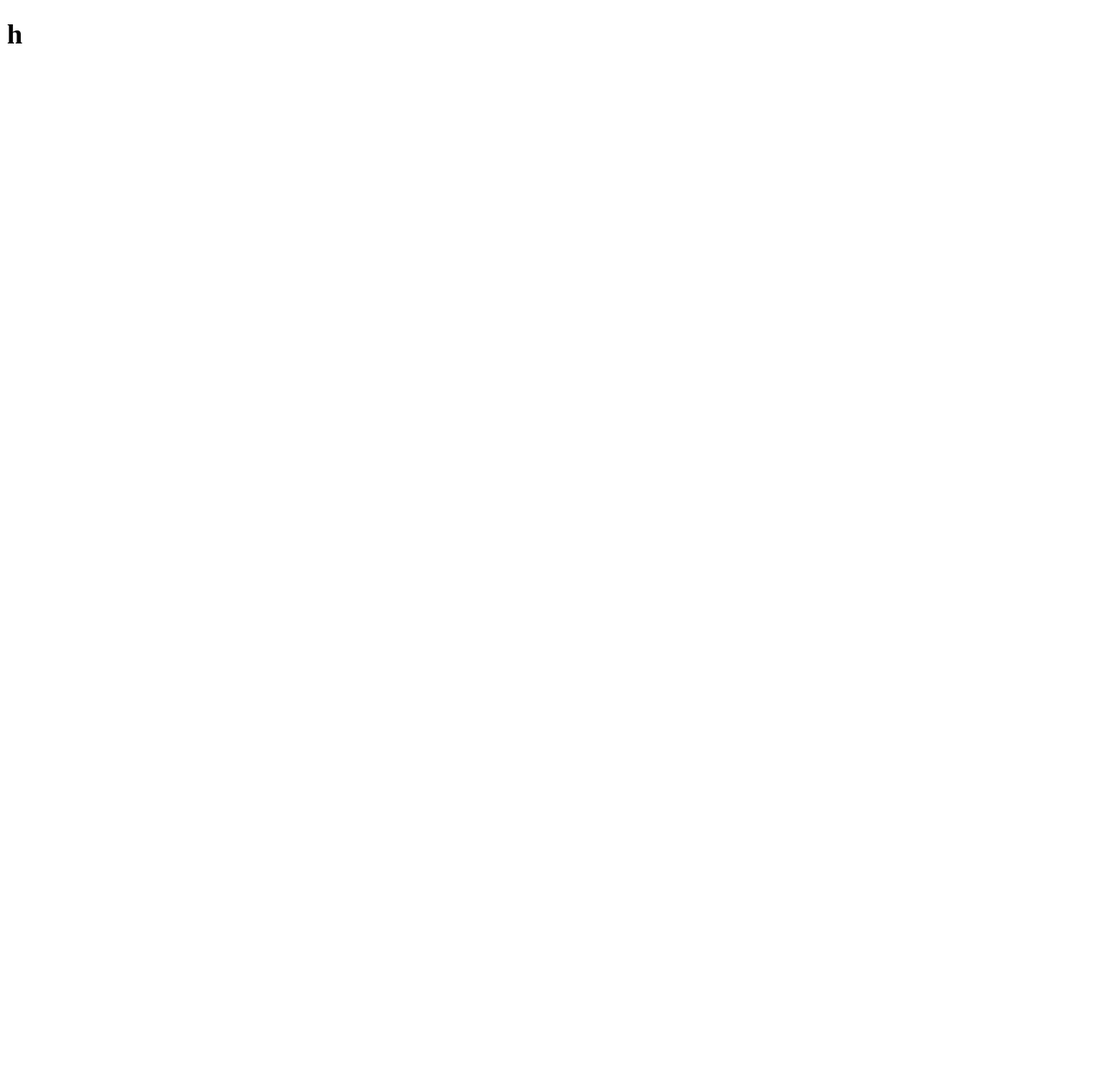
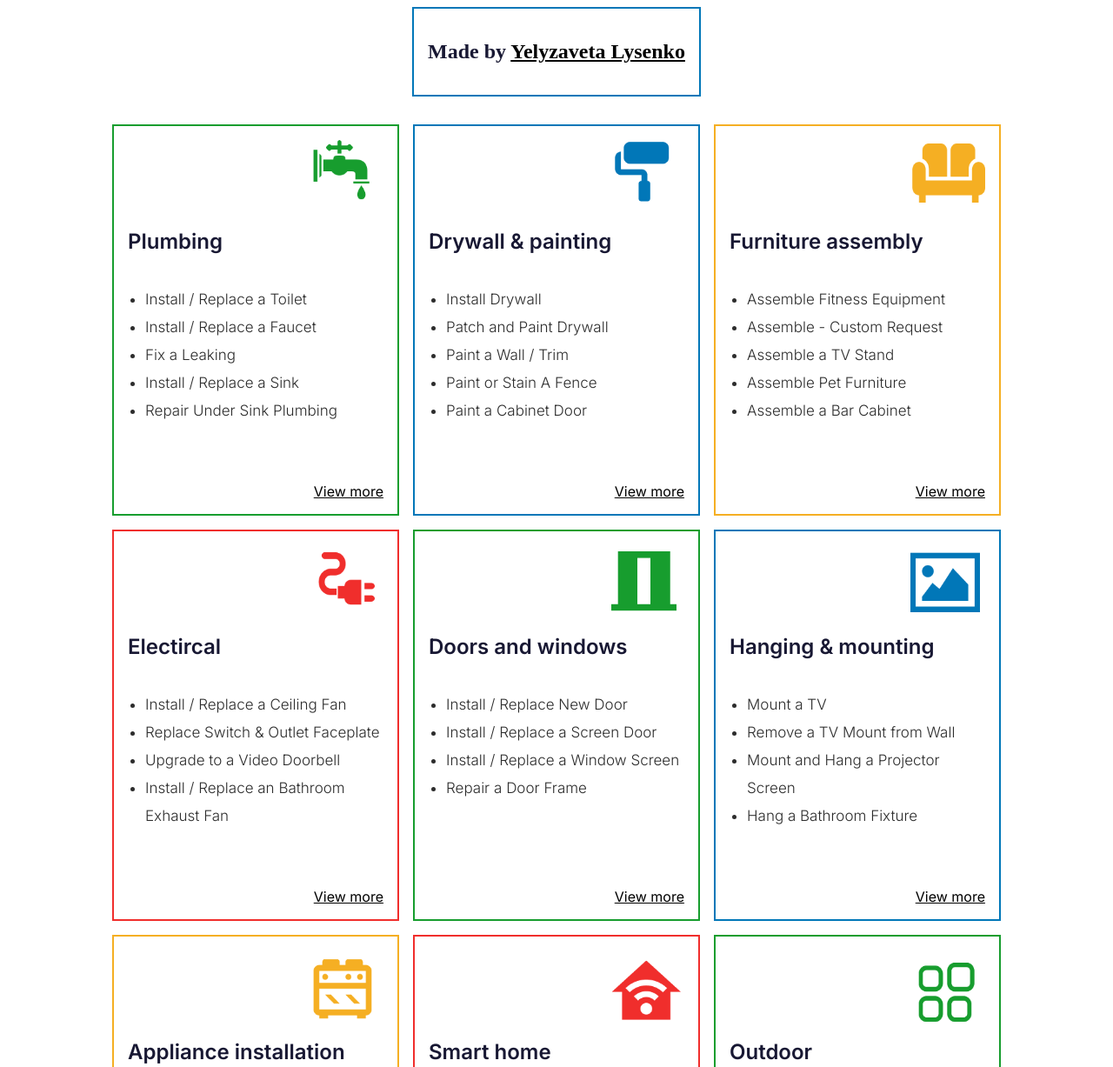
Before and after one commit to ElizaCalmau/G-M_Test_Lysenko_Yelyzaveta, a plain HTML site: page index.html in a window 1280 px wide. Shown: the top 1227 px of the page at 87% size. Before the commit the page ends 800 px from the top, so only its background shows below. Drawn offline with Linux system fonts and the light colour scheme.

Commit message:
render tags with js, add styles

```diff
--- a/app.js
+++ b/app.js
@@ -1 +1,145 @@
 console.log("hello world");
+const cardsInfo = [
+  {
+    0: "Install / Replace a Toilet",
+    1: "Install / Replace a Faucet",
+    2: "Fix a Leaking",
+    3: "Install / Replace a Sink",
+    4: "Repair Under Sink Plumbing",
+  },
+  {
+    0: "Install Drywall",
+    1: "Patch and Paint Drywall",
+    2: "Paint a Wall / Trim",
+    3: "Paint or Stain A Fence",
+    4: "Paint a Cabinet Door",
+  },
+  {
+    0: "Assemble Fitness Equipment",
+    1: "Assemble - Custom Request",
+    2: "Assemble a TV Stand",
+    3: "Assemble Pet Furniture",
+    4: "Assemble a Bar Cabinet",
+  },
+  {
+    0: "Install / Replace a Ceiling Fan",
+    1: "Replace Switch & Outlet Faceplate",
+    2: "Upgrade to a Video Doorbell",
+    3: "Install / Replace an Bathroom Exhaust Fan",
+  },
+  {
+    0: "Install / Replace New Door",
+    1: "Install / Replace a Screen Door",
+    2: "Install / Replace a Window Screen",
+    3: "Repair a Door Frame",
+  },
+  {
+    0: "Mount a TV",
+    1: "Remove a TV Mount from Wall",
+    2: "Mount and Hang a Projector Screen",
+    3: "Hang a Bathroom Fixture",
+  },
+  {
+    0: "Replace an Existing Dishwasher",
+    1: "Replace an Existing Microwave",
+    2: "Replace an Existing Oven",
+  },
+  {
+    0: "Install a Smart Lock",
+    1: "Install a Smart Home Security Camera",
+    2: "Mount a Baby Monitor Camera on the Wall",
+    3: "Install an Under Sink Water Filtration System",
+  },
+  {
+    0: "Assemble an Outdoor Trampoline",
+    1: "Hang a Garage Shelving Unit",
+    2: "Install Outdoor Decorative Exterior Window Shutters",
+    3: "Install a Storm Door",
+  },
+];
+
+const cardsTitle = [
+  "Plumbing",
+  "Drywall & painting",
+  "Furniture assembly",
+  "Electircal",
+  "Doors and windows",
+  "Hanging & mounting",
+  "Appliance installation",
+  "Smart home",
+  "Outdoor",
+];
+
+const mainContainer = document.querySelector("#root");
+
+function createCard() {
+  for (let i = 0; i < cardsTitle.length; i++) {
+    const card = document.createElement("div");
+    card.classList.add("card");
+    mainContainer.append(card);
+  }
+}
+createCard();
+const cardsArr = document.querySelectorAll(".card");
+
+function fillCardTitle() {
+  for (let i = 0; i < cardsTitle.length; i++) {
+    const h2 = document.createElement("h2");
+    h2.innerText = cardsTitle[i % cardsTitle.length];
+    cardsArr[i].appendChild(h2);
+  }
+}
+
+function fillCardInfo() {
+  for (let i = 0; i < cardsArr.length; i++) {
+    const ul = document.createElement("ul");
+    const cardInfo = cardsInfo[i % cardsInfo.length];
+    for (let key in cardInfo) {
+      const li = document.createElement("li");
+      li.innerText = cardInfo[key];
+      ul.append(li);
+    }
+    cardsArr[i].append(ul);
+  }
+}
+function createIcon() {
+  for (let i = 0; i < cardsArr.length; i++) {
+    const icon = document.createElement("div");
+    icon.classList.add("icon");
+    const backgroundPositionY = -83 * i + "px";
+    icon.style.backgroundPositionY = backgroundPositionY;
+    cardsArr[i].appendChild(icon);
+  }
+}
+function addLink() {
+  for (let i = 0; i < cardsArr.length; i++) {
+    const link = document.createElement("a");
+    link.href = "#";
+    link.innerText = "View more";
+    cardsArr[i].append(link);
+  }
+}
+function addColoredBorders() {
+  for (let i = 0; i < cardsArr.length; i += 4) {
+    const card = cardsArr[i];
+    card.classList.add("green");
+  }
+  for (let i = 1; i < cardsArr.length; i += 4) {
+    const card = cardsArr[i];
+    card.classList.add("blue");
+  }
+  for (let i = 2; i < cardsArr.length; i += 4) {
+    const card = cardsArr[i];
+    card.classList.add("yellow");
+  }
+  for (let i = 3; i < cardsArr.length; i += 4) {
+    const card = cardsArr[i];
+    card.classList.add("red");
+  }
+}
+
+createIcon();
+fillCardTitle();
+fillCardInfo();
+addLink();
+addColoredBorders();
--- a/index.html
+++ b/index.html
@@ -7,7 +7,9 @@
     <link rel="stylesheet" href="./style.css">
 </head>
 <body>
-    <h1>h</h1>
+    <div class="title"><h2>Made by <a href="https://mail.google.com/mail/u/0/?tab=rm&ogbl#inbox?compose=CllgCJNqtFprTxRlRwGVSBlnVcfPqgZbHhjnqNZqxDqGmmLjMxDTbCchmclMqLwMJVNPvSJzDHg">Yelyzaveta Lysenko</a></h2></div>
+    <section id="root">
+    </section>
     <script src="./app.js"></script>
 </body>
 </html>
--- a/style.css
+++ b/style.css
@@ -0,0 +1,71 @@
+@import url('https://fonts.googleapis.com/css2?family=Inter:wght@100..900&display=swap');
+
+#root{
+    font-family: "Inter", sans-serif;
+    display: flex;
+    flex-wrap: wrap;
+    justify-content: center;
+    gap: 1em;
+    margin: 2em 0;
+}
+
+h2 {
+   text-align: center;
+   color: #181833;
+   font-weight: 600;
+}
+.title{
+    border: 2px solid #0177B8;
+    width: fit-content;
+    margin: 0 auto;
+    padding: 1em;
+}
+.card {
+    display: flex;
+    flex-direction: column;
+    align-items: flex-start;
+    width: 330px;
+    height: 450px;
+    padding: 1em;
+    box-sizing: border-box;
+}
+
+.green {
+    border: 2px solid #179D2E;
+}
+.blue{
+    border: 2px solid #0177B8;
+}
+.yellow{
+    border: 2px solid #F5AF23;
+}
+.red {
+    border: 2px solid #F02E2C;
+}
+.icon {
+    width: 88px;
+    height: 82px;
+    align-self: end;
+    background-image: url(./icons.png);
+    background-repeat: no-repeat;
+    background-size: cover;
+    background-position-y: 25px;
+}
+
+ul{
+    flex-grow: 1;
+    flex-basis: 0;
+    padding-left: 20px;
+    margin-bottom: 0;
+    line-height: 32px;
+
+}
+li{
+    color: #2D2D2D;
+    font-weight: 300;
+    font-size: 17px;
+}
+a{
+    color: black;
+    align-self: flex-end;
+}
```
Also changed, not shown: icons.png (added).
